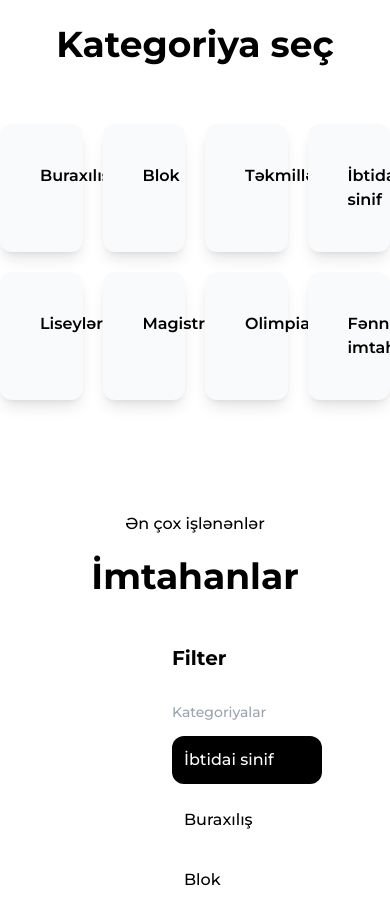
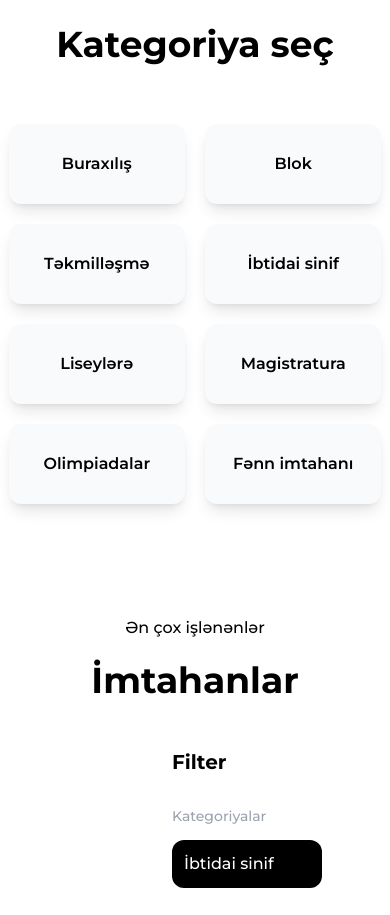
Before and after one commit to imrashidov/task-166, a React (Vite) app in the folder task-166/: page / in a window 390 px wide. Shown: the part 822-1737 px from the top of the page. Built offline with nearby package versions, Linux system fonts and the light colour scheme.

Commit message:
Fix: Styling Categories section for mobile

```diff
--- a/task-166/src/components/Categories.jsx
+++ b/task-166/src/components/Categories.jsx
@@ -13,14 +13,16 @@ export default function Categories() {
     <div className="flex flex-col items-center font-medium gap-5 mb-28 ">
       <p>İmtahan</p>
       <h3 className="font-bold text-4xl mb-10">Kategoriya seç</h3>
-      <div className="grid grid-cols-4 gap-5 text-center font-semibold  ">
+      <div className="grid grid-cols-4 max-md:grid-cols-2 gap-5 text-center font-semibold  ">
         {categoryLinks.map((category) => (
           <a
             href={category.link}
             key={category.name}
             className="shadow-lg bg-gray-50 rounded-xl"
           >
-            <p className="p-10 hover:text-gray-600">{category.name}</p>
+            <p className="p-10 max-md:p-7 hover:text-gray-600">
+              {category.name}
+            </p>
           </a>
         ))}
       </div>
```
